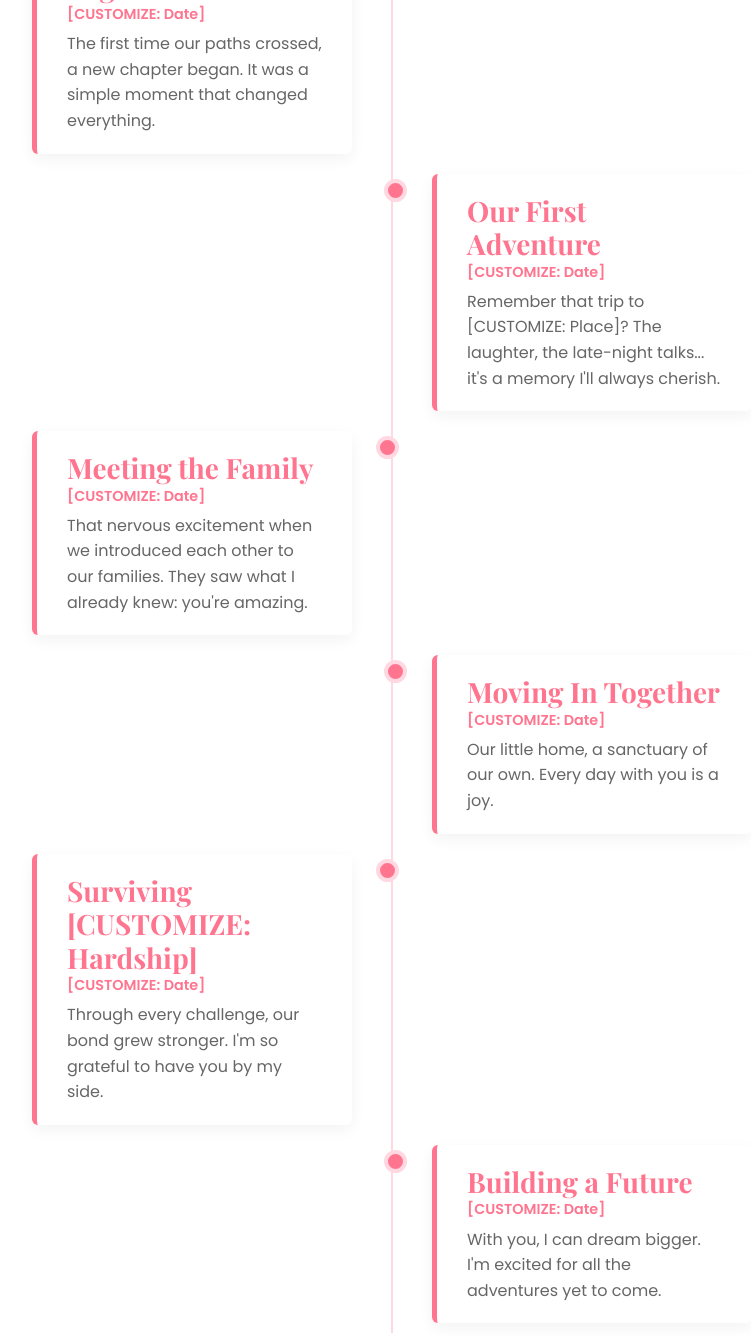
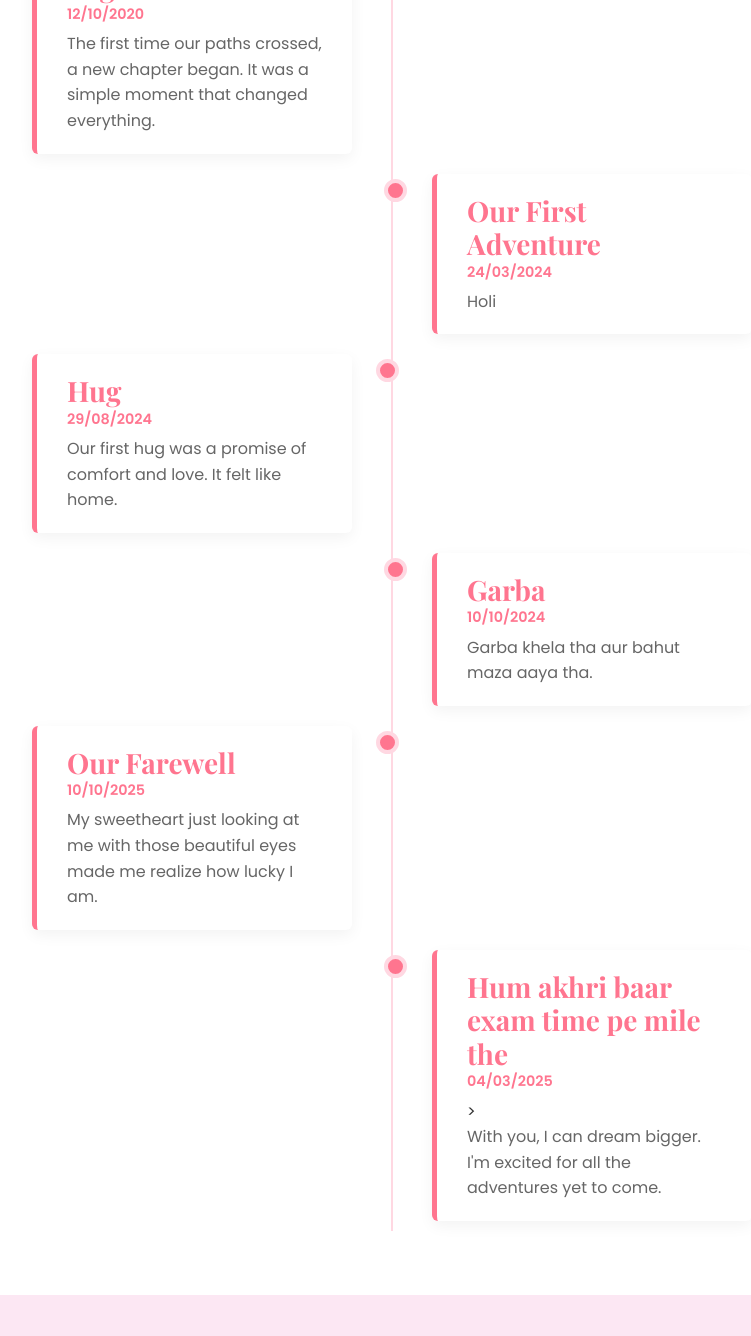
Before and after one commit to TechSarthak17/Persnoal-2, a plain HTML site: page index.html in a window 1280 px wide. Shown: the part 1051-2387 px from the top of the page, without its empty margins (248-999 px from the left). Drawn offline with nearby package versions, Linux system fonts and the light colour scheme.

Commit message:
edit all date

```diff
--- a/index.html
+++ b/index.html
@@ -16,7 +16,7 @@
   <header class="hero" role="banner">
     <div class="hero-content">
       <h1 class="hero-title">Three Years of Us</h1>
-      <p class="hero-subtitle">Celebrating our beautiful journey together since [CUSTOMIZE: Your Date]</p>
+       <p class="hero-subtitle">Celebrating our beautiful journey together since 12/10/2022</p>
       <button id="cta-button" class="cta-button" aria-controls="secret-modal">Open Gift 🎁</button>
     </div>
     <div class="hero-image-container">
@@ -30,42 +30,42 @@
       <div class="timeline-item left">
         <div class="timeline-content">
           <h3>The Day It All Began</h3>
-          <p class="timeline-date">[CUSTOMIZE: Date]</p>
+          <p class="timeline-date">12/10/2020</p>
           <p>The first time our paths crossed, a new chapter began. It was a simple moment that changed everything.</p>
         </div>
       </div>
       <div class="timeline-item right">
         <div class="timeline-content">
           <h3>Our First Adventure</h3>
-          <p class="timeline-date">[CUSTOMIZE: Date]</p>
-          <p>Remember that trip to [CUSTOMIZE: Place]? The laughter, the late-night talks... it's a memory I'll always cherish.</p>
+          <p class="timeline-date">24/03/2024</p>
+          <p>Holi</p>
         </div>
       </div>
       <div class="timeline-item left">
         <div class="timeline-content">
-          <h3>Meeting the Family</h3>
-          <p class="timeline-date">[CUSTOMIZE: Date]</p>
-          <p>That nervous excitement when we introduced each other to our families. They saw what I already knew: you're amazing.</p>
+          <h3>Hug</h3>
+          <p class="timeline-date">29/08/2024</p>
+          <p>Our first hug was a promise of comfort and love. It felt like home.</p>
         </div>
       </div>
       <div class="timeline-item right">
         <div class="timeline-content">
-          <h3>Moving In Together</h3>
-          <p class="timeline-date">[CUSTOMIZE: Date]</p>
-          <p>Our little home, a sanctuary of our own. Every day with you is a joy.</p>
+          <h3>Garba</h3>
+          <p class="timeline-date">10/10/2024</p>
+          <p>Garba khela tha aur bahut maza aaya tha.</p>
         </div>
       </div>
       <div class="timeline-item left">
         <div class="timeline-content">
-          <h3>Surviving [CUSTOMIZE: Hardship]</h3>
-          <p class="timeline-date">[CUSTOMIZE: Date]</p>
-          <p>Through every challenge, our bond grew stronger. I'm so grateful to have you by my side.</p>
+           <h3>Our Farewell</h3>
+          <p class="timeline-date">10/10/2025</p>
+          <p>My sweetheart just looking at me with those beautiful eyes made me realize how lucky I am.</p>
         </div>
       </div>
       <div class="timeline-item right">
         <div class="timeline-content">
-          <h3>Building a Future</h3>
-          <p class="timeline-date">[CUSTOMIZE: Date]</p>
+          <h3>Hum akhri baar exam time pe mile the </h3>
+          <p class="timeline-date">04/03/2025</p>>
           <p>With you, I can dream bigger. I'm excited for all the adventures yet to come.</p>
         </div>
       </div>
@@ -98,7 +98,7 @@
     <div class="playlist-player">
       <div class="audio-container">
         <audio id="audio-player">
-          <source src="song1.mp3" type="audio/mpeg">
+          <source src="Mylove.mp3" type="audio/mpeg">
           <source src="song2.mp3" type="audio/mpeg">
           <source src="song3.mp3" type="audio/mpeg">
           Your browser does not support the audio element.
--- a/main.js
+++ b/main.js
@@ -17,7 +17,7 @@ document.addEventListener('DOMContentLoaded', () => {
 
   const songs = [
     // CUSTOMIZE: Add your song filenames here.
-    'song1.mp3',
+    'Mylove.mp3',
     'song2.mp3',
     'song3.mp3'
   ];
```
